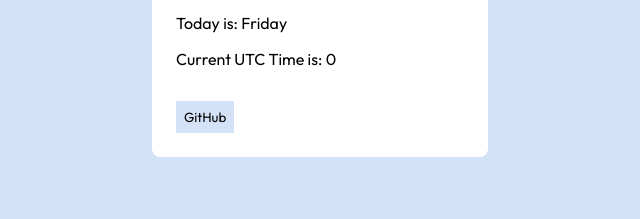
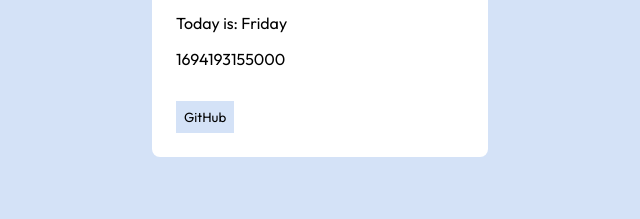
Before and after one commit to Yusufxcode/HNG-Stage-1-Task, a plain HTML site: page index.html in a window 1280 px wide. Shown: the part 515-734 px from the top of the page, 320-960 px from the left. Drawn offline with Linux system fonts and the light colour scheme.

Commit message:
Refactor timer

```diff
--- a/index.html
+++ b/index.html
@@ -33,7 +33,7 @@
             <a
               href="https://github.com/Yusufxcode/HNG-Stage-1-Task"
               target="_blank"
-              data-testid="“githubURL”"
+              data-testid="githubURL"
               >GitHub</a
             >
           </button>
--- a/script.js
+++ b/script.js
@@ -22,9 +22,9 @@ if(currentDay == 0) {
     day.innerHTML = 'Today is: Saturday'
 }
 
-//To get UTC Time
-const UTCSec = date.getUTCMilliseconds()
+function timer() {
+    const date = new Date();
+    let z = date.getTime();
+    UTCTime.innerHTML = z;
 
-//To display UTC TIME TO THE dom
-let UTC = `Current UTC Time is: ${UTCSec}`;
-UTCTime.innerHTML = UTC;
+}setTimeout(timer(), 1000)
```
